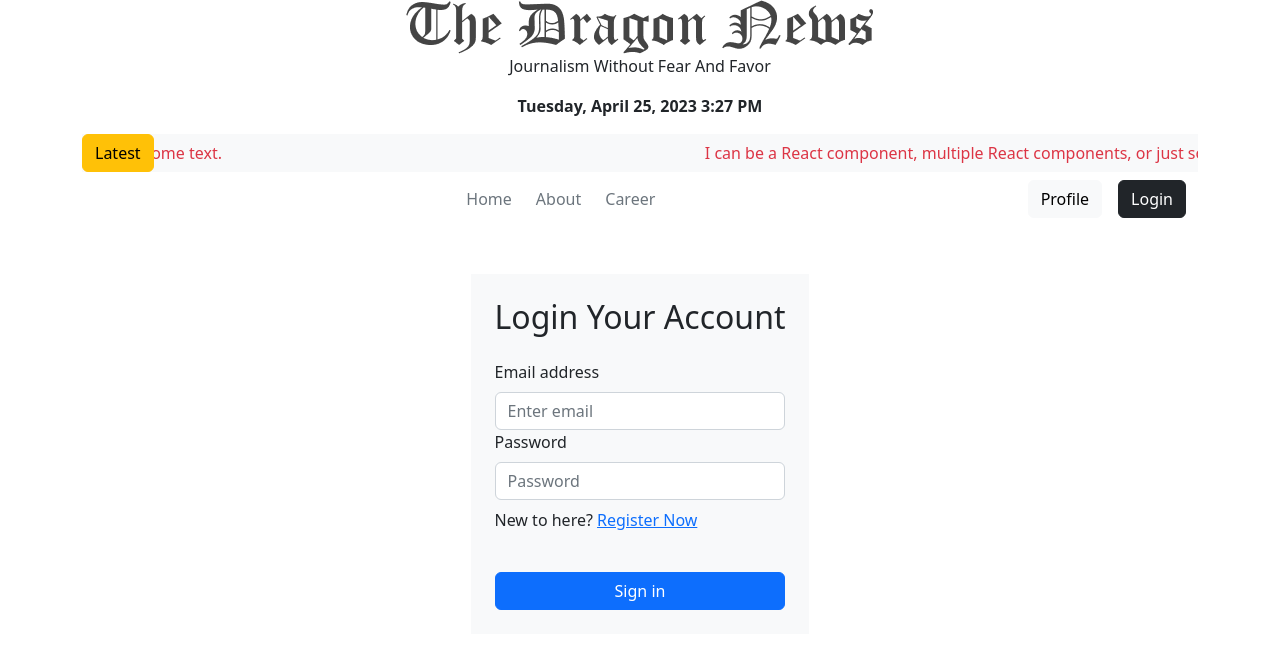
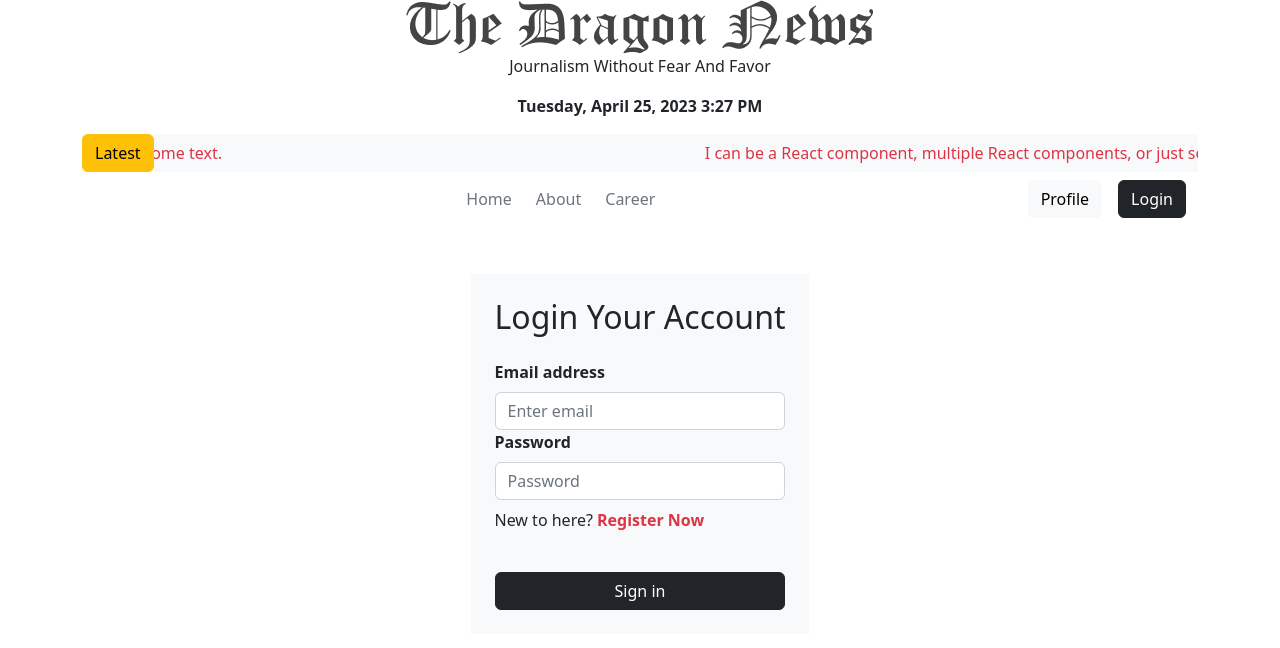
Before and after one commit to naimur-reza/News-Dragon-Client, a React (Vite) app: page /login in a window 1280 px wide. Shown: the top 648 px of the page. Built offline with nearby package versions, Linux system fonts and the light colour scheme; no server answers.

Commit message:
fixed server categories bugs

```diff
--- a/src/components/Login.jsx
+++ b/src/components/Login.jsx
@@ -27,7 +27,7 @@ const Register = () => {
         <h2 className="text-center mb-4">Login Your Account</h2>
 
         <Form.Group controlId="formBasicEmail">
-          <Form.Label>Email address</Form.Label>
+          <Form.Label className="fw-semibold">Email address</Form.Label>
           <Form.Control
             type="email"
             placeholder="Enter email"
@@ -37,7 +37,7 @@ const Register = () => {
         </Form.Group>
 
         <Form.Group controlId="formBasicPassword">
-          <Form.Label>Password</Form.Label>
+          <Form.Label className="fw-semibold">Password</Form.Label>
           <Form.Control
             type="password"
             placeholder="Password"
@@ -46,9 +46,15 @@ const Register = () => {
           />
         </Form.Group>
         <p className="py-2">
-          New to here? <Link to={"/register"}>Register Now</Link>
+          New to here?{" "}
+          <Link
+            className="text-decoration-none text-danger fw-semibold"
+            to={"/register"}
+          >
+            Register Now
+          </Link>
         </p>
-        <Button variant="primary" type="submit" className="w-100 mt-3">
+        <Button variant="dark" type="submit" className="w-100 mt-3">
           Sign in
         </Button>
       </Form>
--- a/src/components/LoginLayout/LoginLayout.jsx
+++ b/src/components/LoginLayout/LoginLayout.jsx
@@ -1,12 +1,16 @@
 import React from "react";
 import Navigation from "../Navigation";
 import { Outlet } from "react-router-dom";
+import { Container } from "react-bootstrap";
 
 const LoginLayout = () => {
   return (
-    <div>
-      <Navigation />
-      <Outlet />
+    <div className="bg-light ">
+      <Container className="d-flex  justify-content-center flex-col py-3">
+        <Navigation />
+
+        <Outlet />
+      </Container>
     </div>
   );
 };
--- a/src/components/News/News.jsx
+++ b/src/components/News/News.jsx
@@ -3,18 +3,11 @@ import { useLoaderData, useParams } from "react-router-dom";
 import SingleNews from "./SingleNews";
 
 const News = () => {
-  const [allNews, setAllNews] = useState([]);
-  useEffect(() => {
-    fetch(`http://localhost:5000/news`)
-      .then((response) => response.json())
-      .then((data) => setAllNews(data));
-  }, []);
   const data = useLoaderData();
   const { id } = useParams();
-  const news = allNews.filter((news) => news.category_id === id);
   return (
     <>
-      {news.map((cat_news, idx) => (
+      {data.map((cat_news, idx) => (
         <SingleNews key={idx} cat_news={cat_news}></SingleNews>
       ))}
     </>
--- a/src/components/Register.jsx
+++ b/src/components/Register.jsx
@@ -56,11 +56,17 @@ function Register() {
           />
         </Form.Group>
         <p className="py-2">
-          Already have an account? <Link to={"/login"}>Login Now</Link>
+          Already have an account?{" "}
+          <Link
+            className="text-decoration-none text-danger fw-semibold"
+            to={"/login"}
+          >
+            Login Now
+          </Link>
         </p>
 
         <Button variant="dark" type="submit" className="w-100 mt-3">
-          Sign in
+          Sign Up
         </Button>
       </Form>
     </div>
```
Also changed, not shown: src/main.jsx (+5 -4 lines).
